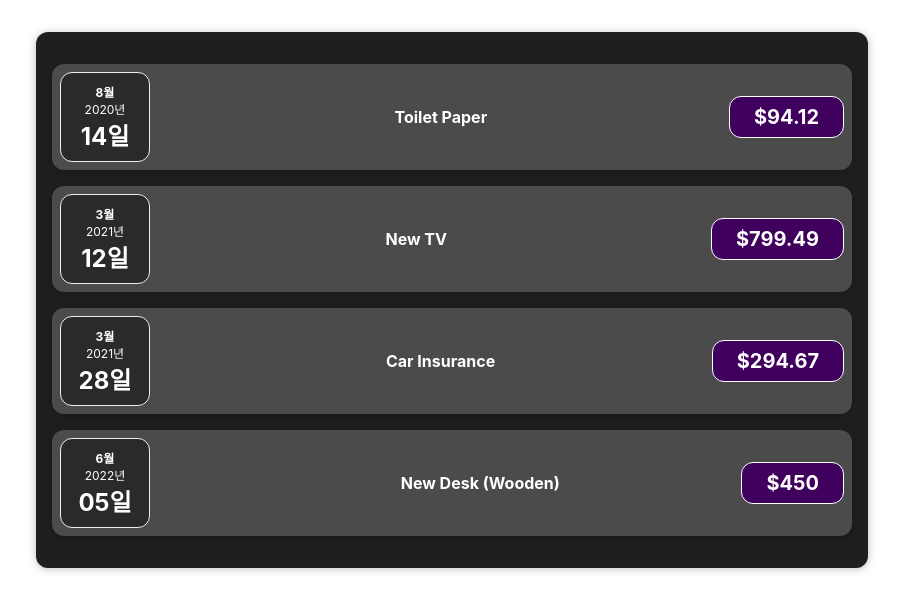
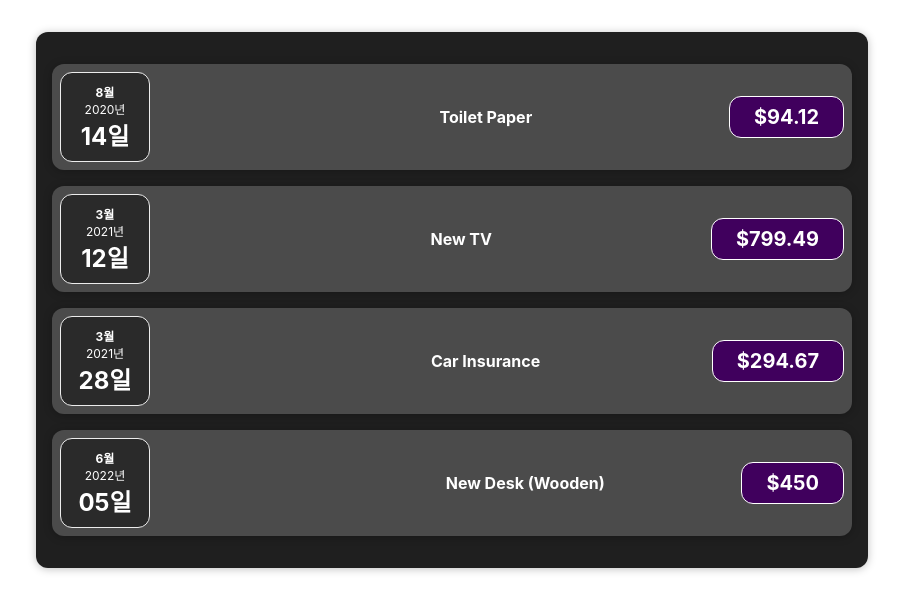
Before and after one commit to KooTaehyeon/udemy-react, a React (Create React App) app: page / in a window 1280 px wide. Shown: the top 612 px of the page, without its empty margins (188-1091 px from the left). Built offline with nearby package versions, Linux system fonts and the light colour scheme; the HTML template or start-up script is replaced by a standard one.

Commit message:
children 문법

```diff
--- /dev/null
+++ b/src/components/Card.css
@@ -0,0 +1,4 @@
+.card {
+  border-radius: 12px;
+  box-shadow: 0 1px 8px rgba(0, 0, 0, 0.25);
+}
--- /dev/null
+++ b/src/components/Card.js
@@ -0,0 +1,8 @@
+import React from 'react';
+import './Card.css';
+const Card = (props) => {
+  const classes = 'card ' + props.className;
+  return <div className={classes}>{props.children}</div>;
+};
+
+export default Card;
--- a/src/components/ExpanseItem.css
+++ b/src/components/ExpanseItem.css
@@ -2,10 +2,8 @@
   display: flex;
   justify-content: space-between;
   align-items: center;
-  box-shadow: 0 2px 8px rgba(0, 0, 0, 0.25);
   padding: 0.5rem;
   margin: 1rem 0;
-  border-radius: 12px;
   background-color: #4b4b4b;
 }
 
--- a/src/components/ExpanseItem.js
+++ b/src/components/ExpanseItem.js
@@ -1,15 +1,16 @@
 import React from 'react';
+import Card from './Card';
 import './ExpanseItem.css';
 import ExpenseDate from './ExpenseDate';
+
 const ExpanseItem = (props) => {
   return (
-    <div className='expense-item'>
-      <div className='expense-item__description'>
-        <ExpenseDate date={props.date} />
-      </div>
+    <Card className='expense-item'>
+      <ExpenseDate date={props.date} />
+      <div className='expense-item__description'></div>
       <h2> {props.title}</h2>
       <div className='expense-item__price'>${props.amount}</div>
-    </div>
+    </Card>
   );
 };
 
--- a/src/components/Expanses.css
+++ b/src/components/Expanses.css
@@ -4,6 +4,4 @@
   margin: 2rem auto;
   width: 50rem;
   max-width: 95%;
-  border-radius: 12px;
-  box-shadow: 0 1px 8px rgba(0, 0, 0, 0.25);
 }
--- a/src/components/Expanses.js
+++ b/src/components/Expanses.js
@@ -1,9 +1,11 @@
 import React from 'react';
 import './Expanses.css';
 import ExpanseItem from './ExpanseItem';
+import Card from './Card';
+
 const Expanses = ({ data }) => {
   return (
-    <div className='expenses'>
+    <Card className='expenses'>
       {data.map((item) => {
         return (
           <ExpanseItem
@@ -14,7 +16,7 @@
           />
         );
       })}
-    </div>
+    </Card>
   );
 };
 
```
